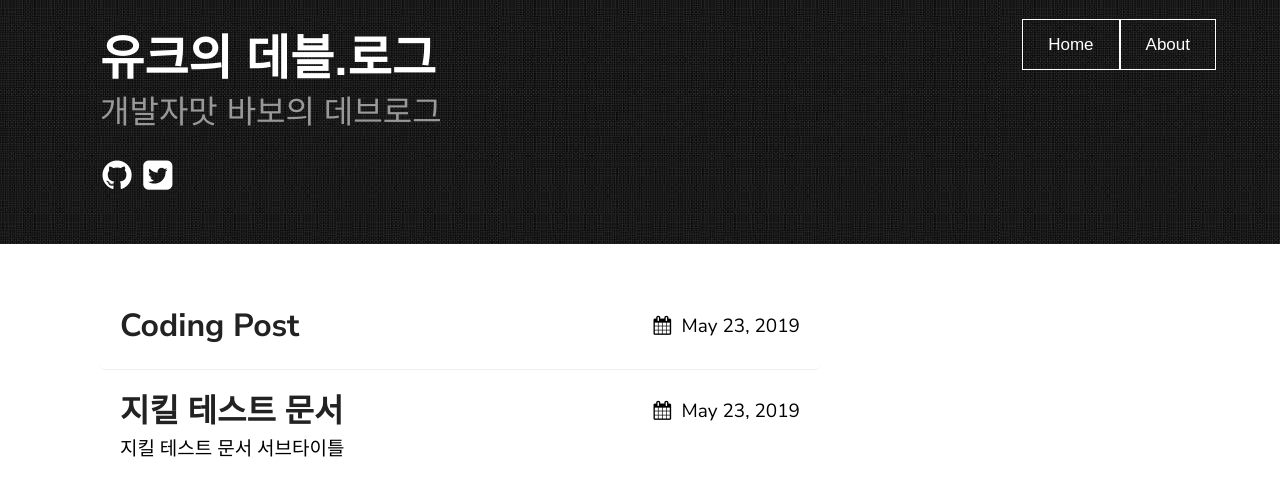
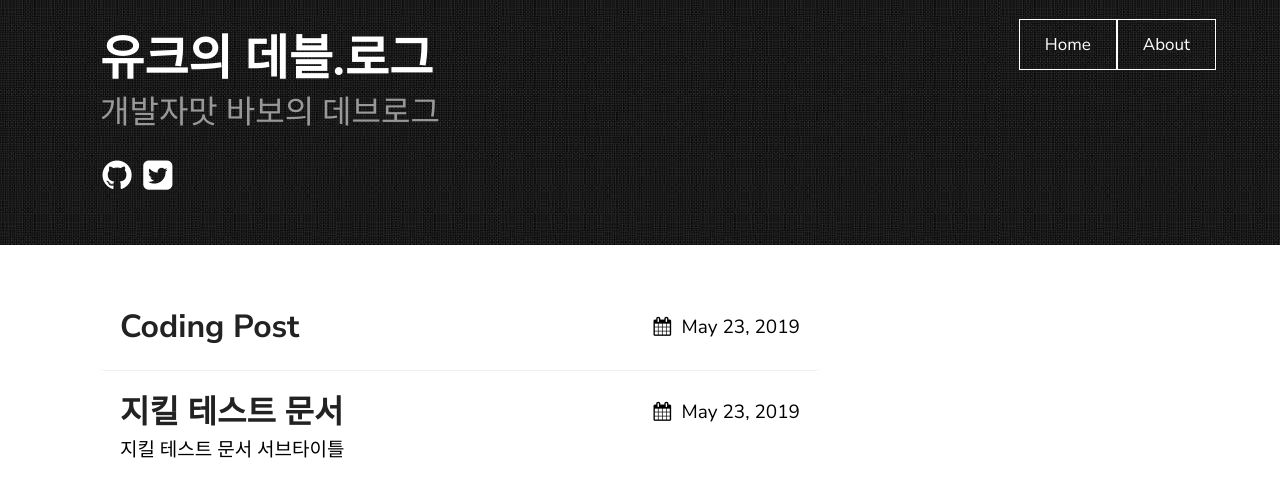
Before and after one commit to DevYourK/devyourk.github.io, a Jekyll site: the page built from index.md, in a window 1280 px wide. Shown: the top 497 px of the page. Built offline with Jekyll 4.4.1, drawn with Linux system fonts in a browser that asks for light colours; some web fonts are replaced.

Commit message:
Update theme.scss

```diff
--- a/_sass/theme.scss
+++ b/_sass/theme.scss
@@ -59,13 +59,14 @@ header {
 	padding: 30px 0;
 	color: #fff;
 	overflow: hidden;
-	font-family:'NanumSqaure', sans-serif;
 	h2 {
 		font-weight: normal;
 		margin-top: 5px;
+		font-family:'NanumSqaure';
 	}
 	h1 {
 		margin: 0;
+		font-family:'NanumSqaure';
 	}
 
 	.social {
```
